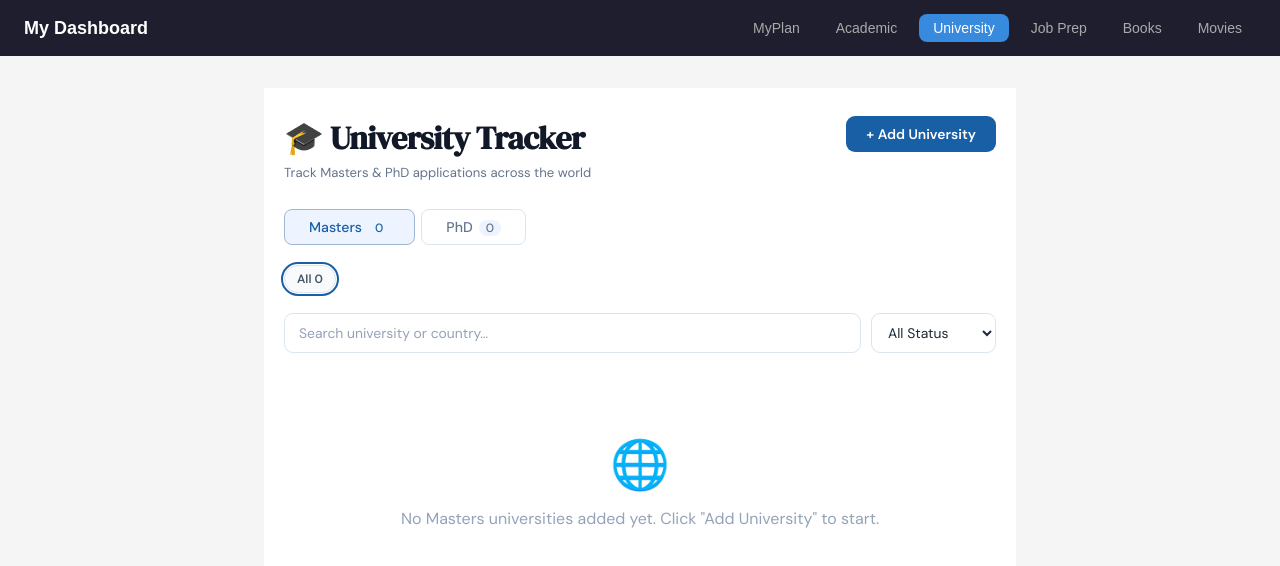
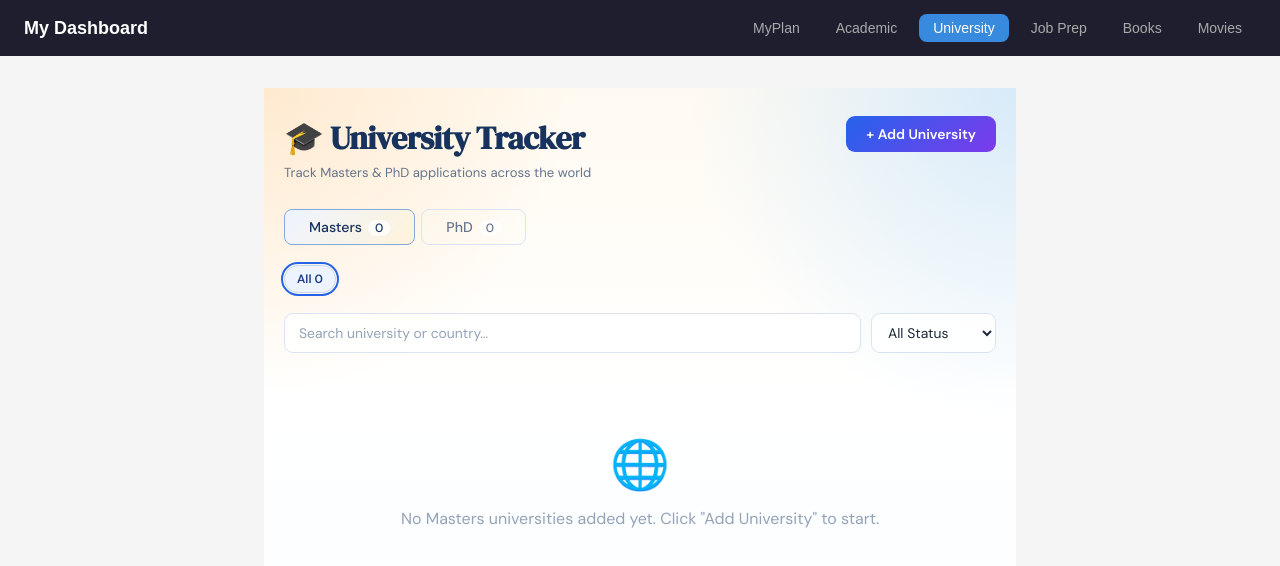
Before and after one commit to SMFAHAD1/my-dashboard, a React (Vite) app: page /university in a window 1280 px wide. Shown: the top 566 px of the page. Built offline with nearby package versions, Linux system fonts and the light colour scheme.

Commit message:
update university

```diff
--- a/src/pages/University.jsx
+++ b/src/pages/University.jsx
@@ -26,12 +26,12 @@ function useLocalStorage(key, initialValue, version = 1) {
 const DEGREE_TYPES = ["Masters", "PhD"];
 const STATUS_OPTIONS = ["Interested", "Researching", "Applied", "Accepted", "Rejected", "Enrolled"];
 const STATUS_COLORS = {
-  Interested:  { bg: "#e8f0fe", text: "#185FA5" },
-  Researching: { bg: "#fff8e1", text: "#9a6700" },
-  Applied:     { bg: "#e0f2fe", text: "#0369a1" },
-  Accepted:    { bg: "#e8f5e9", text: "#2e7d32" },
-  Rejected:    { bg: "#fce8e8", text: "#b42318" },
-  Enrolled:    { bg: "#ede9fe", text: "#6d28d9" },
+  Interested:  { bg: "#e0ecff", text: "#1d4ed8" },
+  Researching: { bg: "#fff1cc", text: "#b45309" },
+  Applied:     { bg: "#dff7f4", text: "#0f766e" },
+  Accepted:    { bg: "#dcfce7", text: "#15803d" },
+  Rejected:    { bg: "#ffe0e0", text: "#dc2626" },
+  Enrolled:    { bg: "#efe3ff", text: "#7c3aed" },
 };
 
 const EMPTY_FORM = {
@@ -168,18 +168,21 @@ export default function University() {
     @import url('https://fonts.googleapis.com/css2?family=DM+Serif+Display:ital@0;1&family=DM+Sans:wght@300;400;500;600&display=swap');
 
     .uni-page {
-      --uni-bg: #ffffff;
-      --uni-surface: #ffffff;
-      --uni-surface-soft: #f8fafc;
+      --uni-bg: #fffdf8;
+      --uni-surface: rgba(255, 255, 255, 0.92);
+      --uni-surface-soft: #f9fbff;
       --uni-surface-strong: #eef4ff;
-      --uni-border: #dbe5f0;
-      --uni-border-strong: #b9c9df;
+      --uni-border: #d9e3f2;
+      --uni-border-strong: #a9bfe3;
       --uni-text: #1f2937;
-      --uni-text-soft: #4b5563;
+      --uni-text-soft: #475569;
       --uni-text-muted: #64748b;
       --uni-text-faint: #94a3b8;
       font-family: 'DM Sans', sans-serif;
-      background: #ffffff;
+      background:
+        radial-gradient(circle at top left, rgba(255, 220, 180, 0.55), transparent 28%),
+        radial-gradient(circle at top right, rgba(188, 224, 255, 0.6), transparent 30%),
+        linear-gradient(180deg, #fffaf1 0%, #ffffff 38%, #f7fbff 100%);
       min-height: 100vh;
       color: var(--uni-text);
       padding: 28px 20px 60px;
@@ -198,7 +201,7 @@ export default function University() {
     .uni-title {
       font-family: 'DM Serif Display', serif;
       font-size: 2rem;
-      color: #111827;
+      color: #17325c;
       margin: 0 0 4px;
       letter-spacing: -0.5px;
     }
@@ -223,13 +226,13 @@ export default function University() {
       transition: all 0.2s;
     }
     .uni-tab.active {
-      background: var(--uni-surface-strong);
-      border-color: #9fb6d5;
-      color: #185FA5;
+      background: linear-gradient(135deg, #edf4ff, #fff3da);
+      border-color: #86a9db;
+      color: #17325c;
     }
     .uni-tab-count {
       display: inline-block;
-      background: #eef4ff;
+      background: rgba(255,255,255,0.75);
       border-radius: 50px;
       padding: 0 7px;
       font-size: 0.75rem;
@@ -252,7 +255,7 @@ export default function University() {
       border: 1.5px solid var(--uni-border);
       transition: all 0.18s;
     }
-    .uni-stat-chip.selected { outline: 2px solid #185FA5; outline-offset: 1px; }
+    .uni-stat-chip.selected { outline: 2px solid #2563eb; outline-offset: 1px; }
 
     /* search + filter */
     .uni-controls {
@@ -274,7 +277,7 @@ export default function University() {
       outline: none;
       transition: border-color 0.2s;
     }
-    .uni-search:focus { border-color: #7aa2d6; }
+    .uni-search:focus { border-color: #6b9cff; box-shadow: 0 0 0 3px rgba(59, 130, 246, 0.12); }
     .uni-search::placeholder { color: var(--uni-text-faint); }
 
     .uni-filter-select {
@@ -294,7 +297,7 @@ export default function University() {
       padding: 9px 20px;
       border-radius: 9px;
       border: none;
-      background: #185FA5;
+      background: linear-gradient(135deg, #2563eb, #7c3aed);
       color: #ffffff;
       font-family: 'DM Sans', sans-serif;
       font-size: 0.87rem;
@@ -310,11 +313,12 @@ export default function University() {
       border-radius: 14px;
       border: 1.5px solid var(--uni-border);
       background: var(--uni-surface);
+      backdrop-filter: blur(8px);
       margin-bottom: 12px;
       overflow: hidden;
       transition: border-color 0.2s;
     }
-    .uni-card:hover { border-color: var(--uni-border-strong); box-shadow: 0 10px 24px rgba(24, 95, 165, 0.08); }
+    .uni-card:hover { border-color: var(--uni-border-strong); box-shadow: 0 14px 32px rgba(59, 130, 246, 0.12); }
 
     .uni-card-header {
       display: flex;
@@ -324,8 +328,8 @@ export default function University() {
       cursor: pointer;
     }
     .uni-rank-badge {
-      background: #f5f9ff;
-      border: 1.5px solid #d9e5f4;
+      background: linear-gradient(135deg, #eef4ff, #fff2de);
+      border: 1.5px solid #d7e3f6;
       border-radius: 8px;
       padding: 4px 10px;
       font-size: 0.75rem;
@@ -365,7 +369,7 @@ export default function University() {
       font-size: 0.82rem;
       transition: all 0.18s;
     }
-    .uni-icon-btn:hover { border-color: #8fb0d8; color: #185FA5; }
+    .uni-icon-btn:hover { border-color: #8fb0d8; color: #2563eb; }
     .uni-icon-btn.del:hover { border-color: #e4a6a6; color: #b42318; }
 
     .uni-expand-icon { color: var(--uni-text-faint); font-size: 0.8rem; }
@@ -385,6 +389,7 @@ export default function University() {
       background: var(--uni-surface-soft);
       border-radius: 10px;
       padding: 14px;
+      border: 1px solid #edf2fb;
     }
     .uni-detail-section-title {
       font-size: 0.72rem;
@@ -428,7 +433,7 @@ export default function University() {
       font-size: 0.83rem;
       color: var(--uni-text-soft);
       line-height: 1.6;
-      border-left: 3px solid #d1d5db;
+      border-left: 3px solid #7c3aed;
     }
 
     /* empty state */
@@ -459,6 +464,7 @@ export default function University() {
       width: 100%;
       max-width: 680px;
       padding: 28px;
+      box-shadow: 0 24px 60px rgba(37, 99, 235, 0.18);
     }
     .uni-modal-title {
       font-family: 'DM Serif Display', serif;
@@ -503,7 +509,7 @@ export default function University() {
       transition: border-color 0.2s;
       width: 100%;
     }
-    .uni-input:focus, .uni-select:focus, .uni-textarea:focus { border-color: #9ca3af; }
+    .uni-input:focus, .uni-select:focus, .uni-textarea:focus { border-color: #7aa2d6; box-shadow: 0 0 0 3px rgba(59, 130, 246, 0.12); }
     .uni-input::placeholder, .uni-textarea::placeholder { color: var(--uni-text-faint); }
     .uni-textarea { resize: vertical; min-height: 80px; }
 
@@ -515,7 +521,7 @@ export default function University() {
       color: var(--uni-text-soft);
       cursor: pointer;
     }
-    .uni-check-row input[type="checkbox"] { cursor: pointer; accent-color: #6b7280; width: 15px; height: 15px; }
+    .uni-check-row input[type="checkbox"] { cursor: pointer; accent-color: #2563eb; width: 15px; height: 15px; }
 
     .uni-deg-toggle {
       display: flex;
@@ -535,7 +541,7 @@ export default function University() {
       cursor: pointer;
       transition: all 0.2s;
     }
-    .uni-deg-btn.active { background: #f3f4f6; border-color: #c7cdd4; color: #111827; }
+    .uni-deg-btn.active { background: linear-gradient(135deg, #edf4ff, #fff3da); border-color: #86a9db; color: #17325c; }
 
     /* links */
     .uni-link-row {
@@ -592,7 +598,7 @@ export default function University() {
       padding: 9px 24px;
       border-radius: 8px;
       border: none;
-      background: #185FA5;
+      background: linear-gradient(135deg, #2563eb, #7c3aed);
       color: #ffffff;
       font-family: 'DM Sans', sans-serif;
       font-size: 0.87rem;
@@ -619,7 +625,7 @@ export default function University() {
       padding: 7px 18px;
       border-radius: 7px;
       border: none;
-      background: #185FA5;
+      background: linear-gradient(135deg, #2563eb, #7c3aed);
       color: #ffffff;
       font-family: 'DM Sans', sans-serif;
       font-size: 0.84rem;
@@ -676,7 +682,7 @@ export default function University() {
         <div className="uni-stats">
           <span
             className={`uni-stat-chip ${filterStatus === "All" ? "selected" : ""}`}
-            style={{ background: "#f8fafc", color: "#475569", borderColor: "#dbe5f0" }}
+            style={{ background: "#eef4ff", color: "#1e3a8a", borderColor: "#c8d7ee" }}
             onClick={() => setFilterStatus("All")}
           >All {(grouped[activeTab] || []).length}</span>
           {STATUS_OPTIONS.map((s) => stats[s] > 0 && (
@@ -800,7 +806,7 @@ export default function University() {
 
                   {uni.notes && (
                     <div className="uni-notes-box">
-                      <strong style={{color:"#5b6f8d",fontSize:"0.75rem",textTransform:"uppercase",letterSpacing:"0.8px"}}>Notes</strong>
+                      <strong style={{color:"#6d28d9",fontSize:"0.75rem",textTransform:"uppercase",letterSpacing:"0.8px"}}>Notes</strong>
                       <div style={{marginTop:6}}>{uni.notes}</div>
                     </div>
                   )}
```
